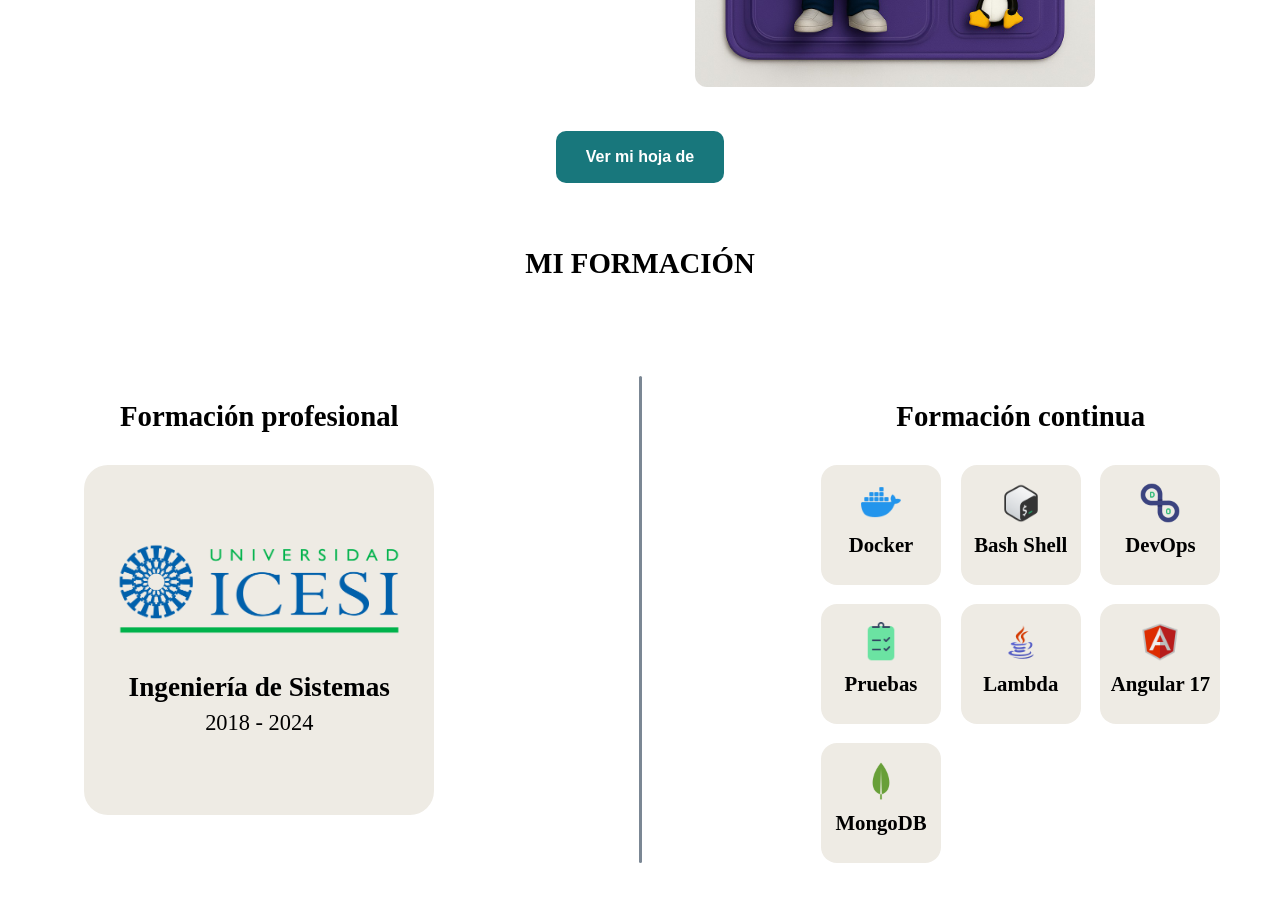
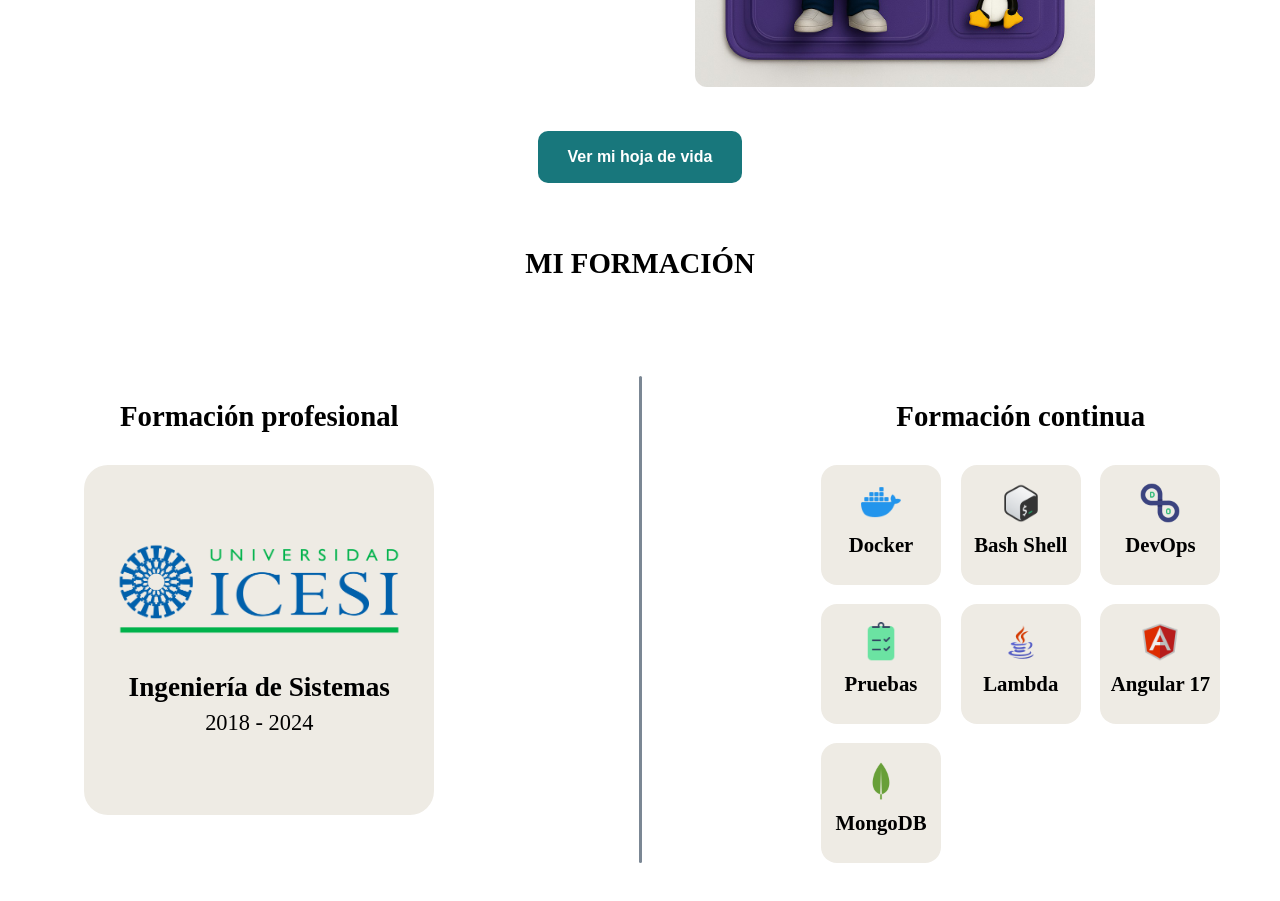
Before and after one commit to StivenArboleda/stiven-code-journal, an Angular app: page / in a window 1280 px wide. Shown: the part 1100-2001 px from the top of the page. Built offline with nearby package versions, Linux system fonts and the light colour scheme.

Commit message:
[ FIX ] Arreglo de boton para HV

```diff
--- a/src/app/components/home/home.component.html
+++ b/src/app/components/home/home.component.html
@@ -33,7 +33,7 @@
   </div>
 
   <div class="intro-button">
-    <button (click)="goToPortfolio()">Ver mi hoja de</button>
+    <button (click)="goToPortfolio()">Ver mi hoja de vida</button>
   </div>
 </div>
 
```
